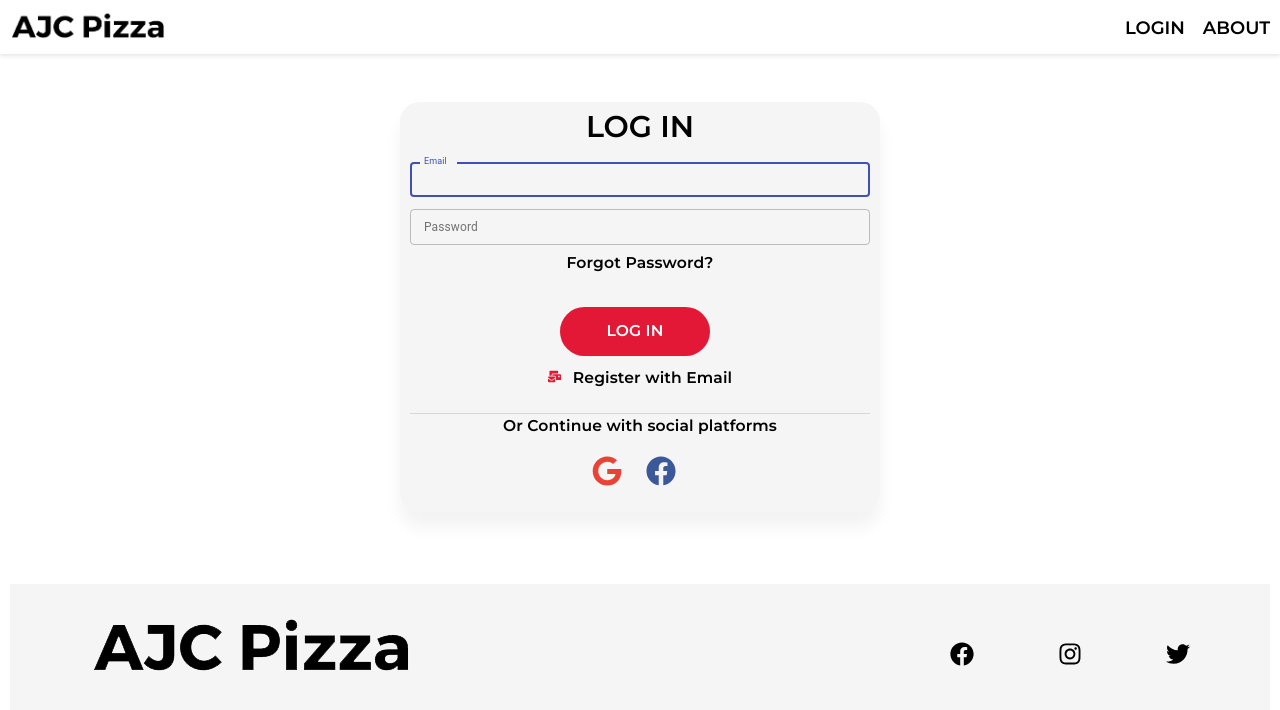
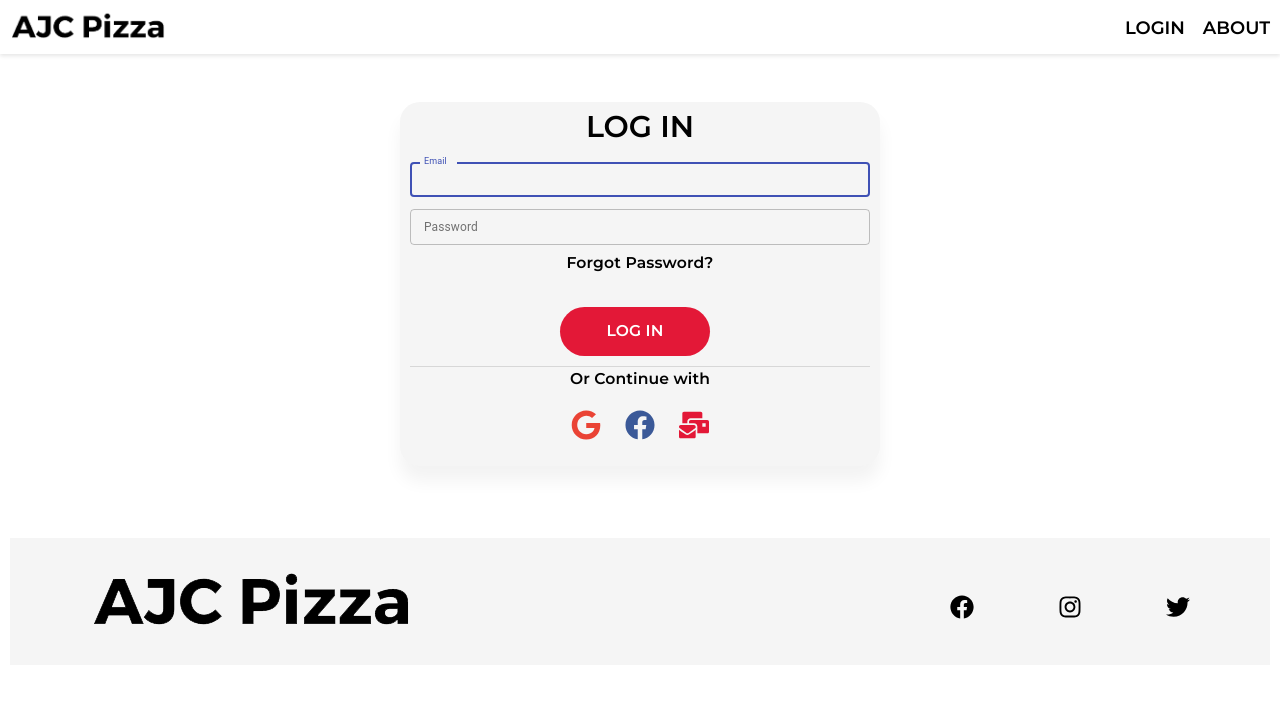
Before and after one commit to StarSoftwareDevelopers/my-app--AJC-PIZZA-, a React (Create React App) app: page /login in a window 1280 px wide. Shown: the top 710 px of the page. Built offline with nearby package versions, Linux system fonts and the light colour scheme; no server answers.

Commit message:
added a tooltip

```diff
--- a/src/components/SigningIn/index.js
+++ b/src/components/SigningIn/index.js
@@ -11,6 +11,7 @@ import Button from './../Forms/Button';
 import IconButton from '@material-ui/core/IconButton';
 
 import TextField from '@material-ui/core/TextField';
+import Tooltip from '@material-ui/core/Tooltip';
 
 import {
     FaFacebook,
@@ -94,25 +95,16 @@ const SigninIn = props => {
                                     </Typography>
                                 </Button>
 
-                                <Link to="/registration">
-                                     <Typography variant="h6" align="center" display="block" >
-                                          <FaMailBulk style={{
-                                              display: 'inline-block',
-                                               marginRight: '1rem',
-                                                fontSize: 'small',
-                                                color: '#e31837'
-                                                }}/>
-                                                Register with Email
-                                    </Typography>
-                                </Link>
                                   <br></br>
                                 <Divider/>
                                         <Typography variant="subtitle2" align="center" display="block">
-                                                   Or Continue with social platforms
+                                                   Or Continue with
                                         </Typography>
+
 
                                     <div className="socialSignin">
                                         <div className="row">
+                                        <Tooltip title="Continue with Google">
                                             <IconButton onClick={handleGoogleSignIn} aria-label="googleSignIn" >
                                                 <FaGoogle style={{
                                                     color: '#EA4335',
@@ -120,13 +112,27 @@ const SigninIn = props => {
 
                                                 }}/>
                                             </IconButton>
+                                        </Tooltip>
 
-                                            <IconButton onClick={handleFacebookSignIn} aria-label="fbSignIn" color="red">
+                                        <Tooltip title="Continue with Facebook">
+                                            <IconButton onClick={handleFacebookSignIn} aria-label="fbSignIn">
                                                 <FaFacebook style={{
                                                     color: '#3b5998',
                                                     fontSize: '30px'
                                                 }}/>
                                             </IconButton>
+                                        </Tooltip>
+
+                                        <Tooltip title="Register with email">
+                                          <Link to="/registration">
+                                              <IconButton aria-label="mailRegister">
+                                                  <FaMailBulk style={{
+                                                      color: '#e31837',
+                                                      fontSize: '30px'
+                                                  }}/>
+                                              </IconButton>
+                                          </Link>
+                                        </Tooltip>
                                         </div>
                                     </div>
                                 </div>
--- a/src/components/SigningIn/style.scss
+++ b/src/components/SigningIn/style.scss
@@ -17,7 +17,7 @@
 
   .socialSignin {
     display: flex;
-    margin-left: 170px;
+    justify-content: center;
     height: 40px;
   }
 
```
